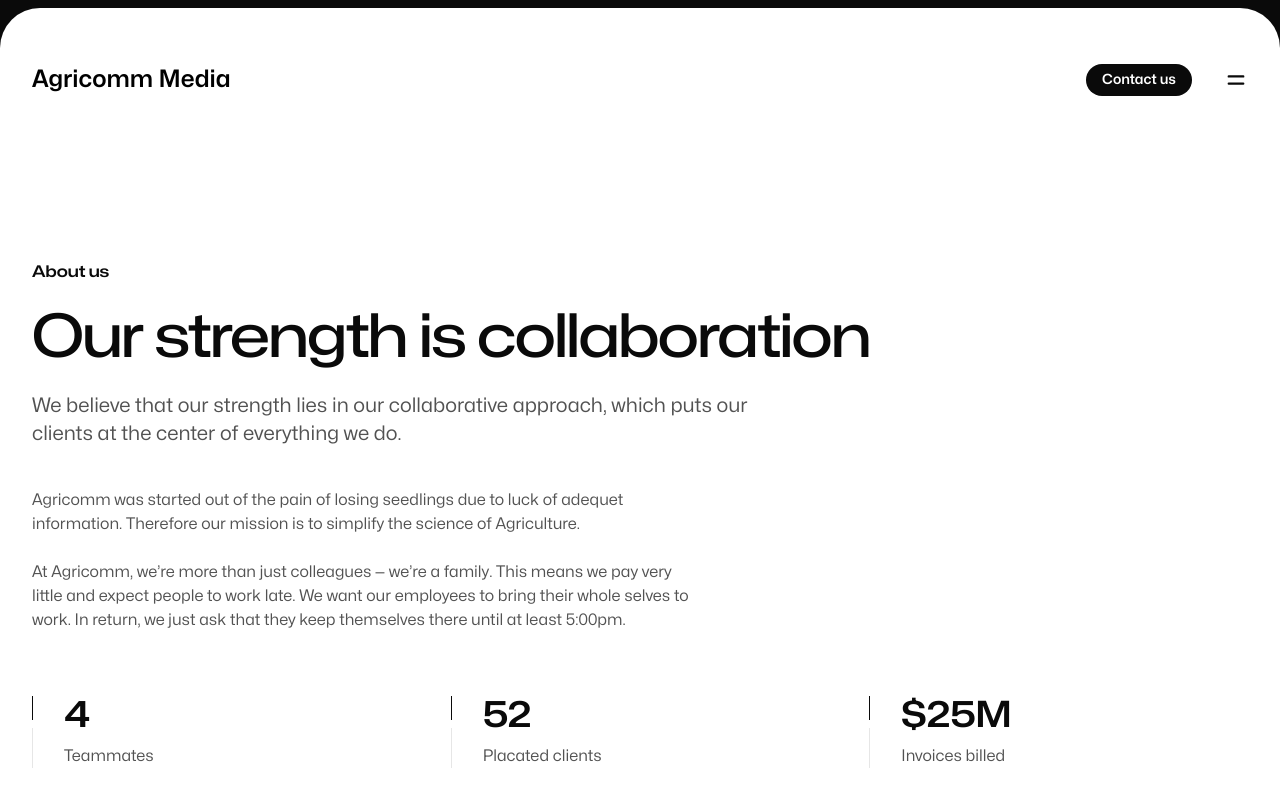
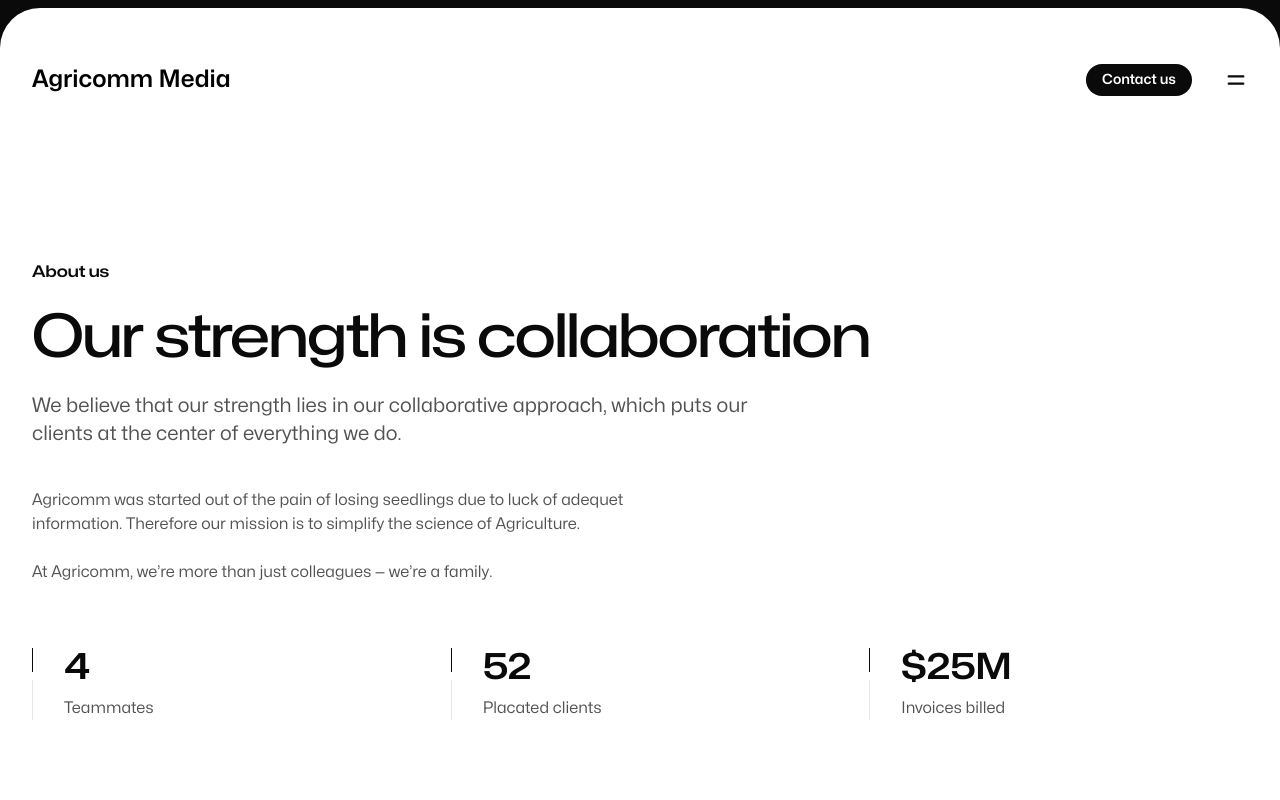
Before and after one commit to dacemedia/testagric, a Next.js app: page /about in a window 1280 px wide. Shown: the top 800 px of the page. Built offline with nearby package versions, Linux system fonts and the light colour scheme.

Commit message:
Update page.jsx

```diff
--- a/src/app/about/page.jsx
+++ b/src/app/about/page.jsx
@@ -19,10 +19,7 @@ const AboutPage = () => {
             Therefore our mission is to simplify the science of Agriculture.
           </p>
           <p>
-            At Agricomm, we’re more than just colleagues — we’re a family. This
-            means we pay very little and expect people to work late. We want our
-            employees to bring their whole selves to work. In return, we just
-            ask that they keep themselves there until at least 5:00pm.
+            At Agricomm, we’re more than just colleagues — we’re a family.
           </p>
         </div>
       </PageIntro>
```
